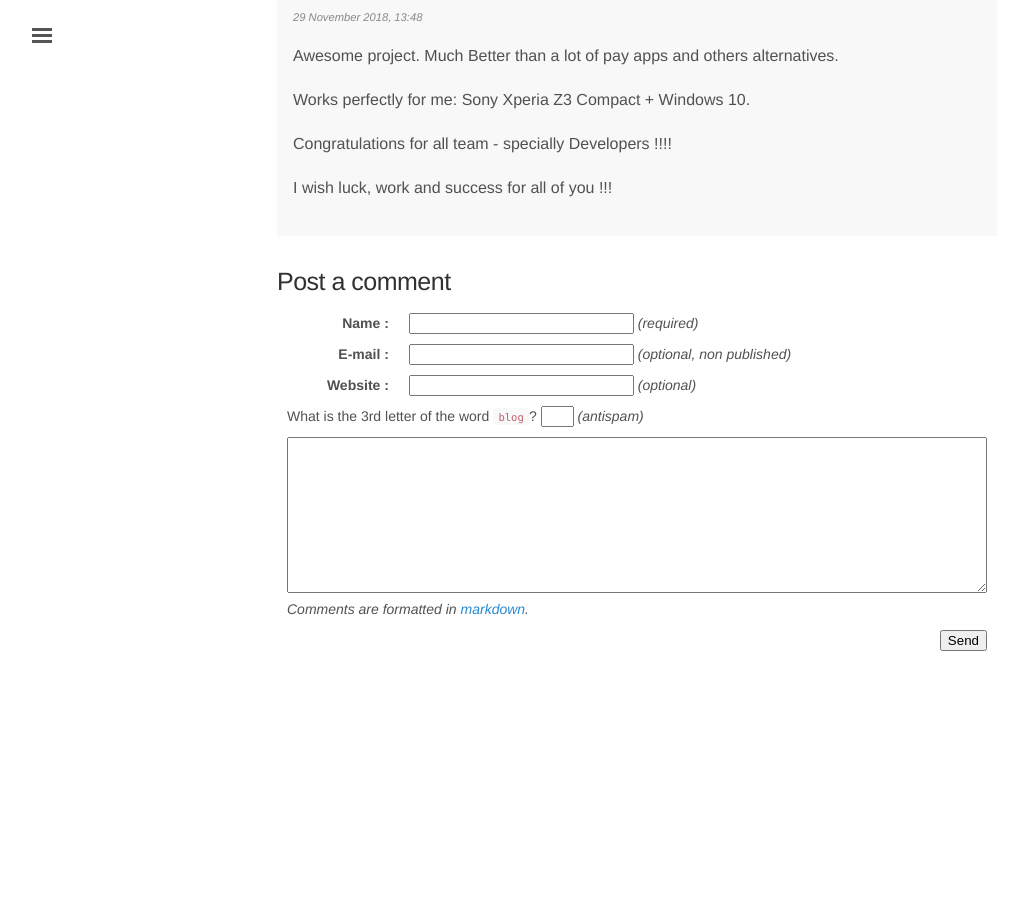
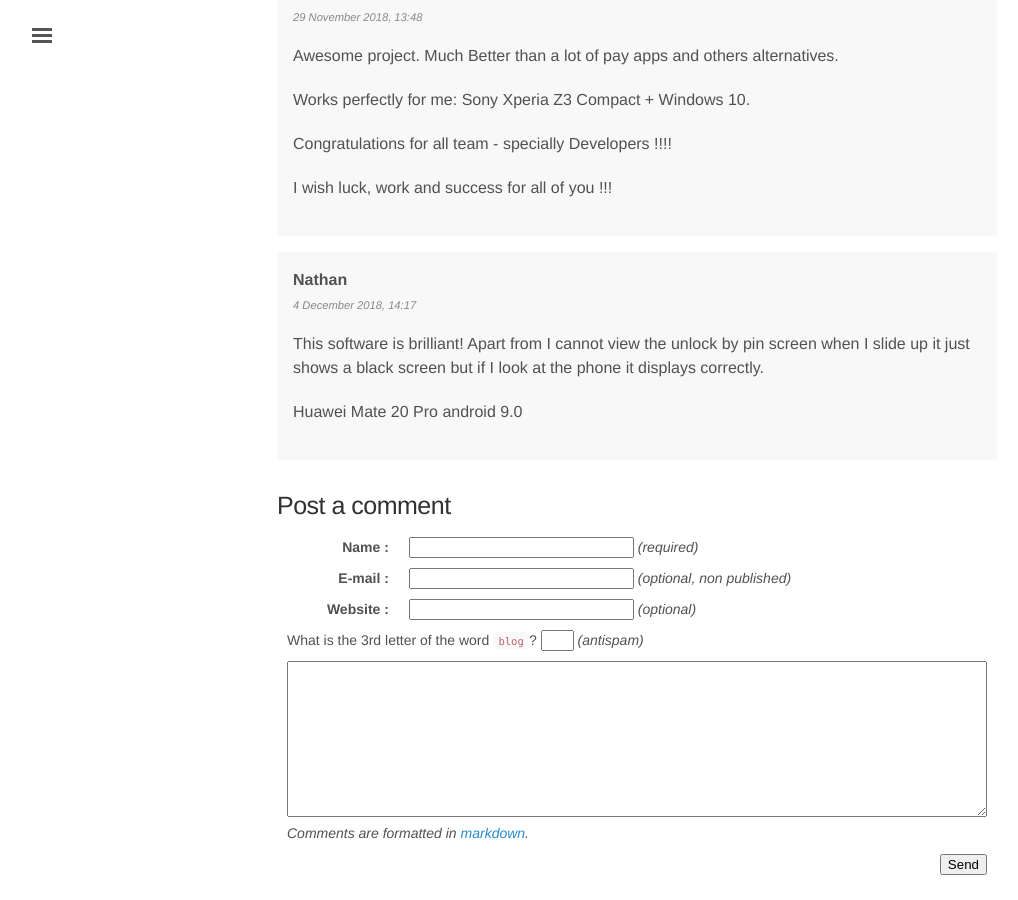
Before and after one commit to rom1v/blog.rom1v.com, a Jekyll site: the page built from _posts/2018-03-08-introducing-scrcpy.md, in a window 1280 px wide and 900 px high, scrolled down 23766 px. Shown: the whole window, without its empty margins (3-1021 px from the left). Built offline with Jekyll 4.4.1, drawn with Linux system fonts in a browser that asks for light colours; before the commit the page ends 24442 px from its top, so only the background shows below that.

Commit message:
Publish comment 58 for scrcpy

```diff
--- a/_data/comments-2018-03-introducing-scrcpy.yaml
+++ b/_data/comments-2018-03-introducing-scrcpy.yaml
@@ -600,3 +600,12 @@
     Congratulations for all team - specially Developers !!!!
 
     I wish luck, work and success for all of you !!!
+- id: 58
+  author: Nathan
+  date: 2018-12-04 14:17:48+01:00
+  contents: |
+    This software is brilliant! Apart from I cannot view the unlock by pin
+    screen when I slide up it just shows a black screen but if I look at the
+    phone it displays correctly.
+
+    Huawei Mate 20 Pro android 9.0
```
